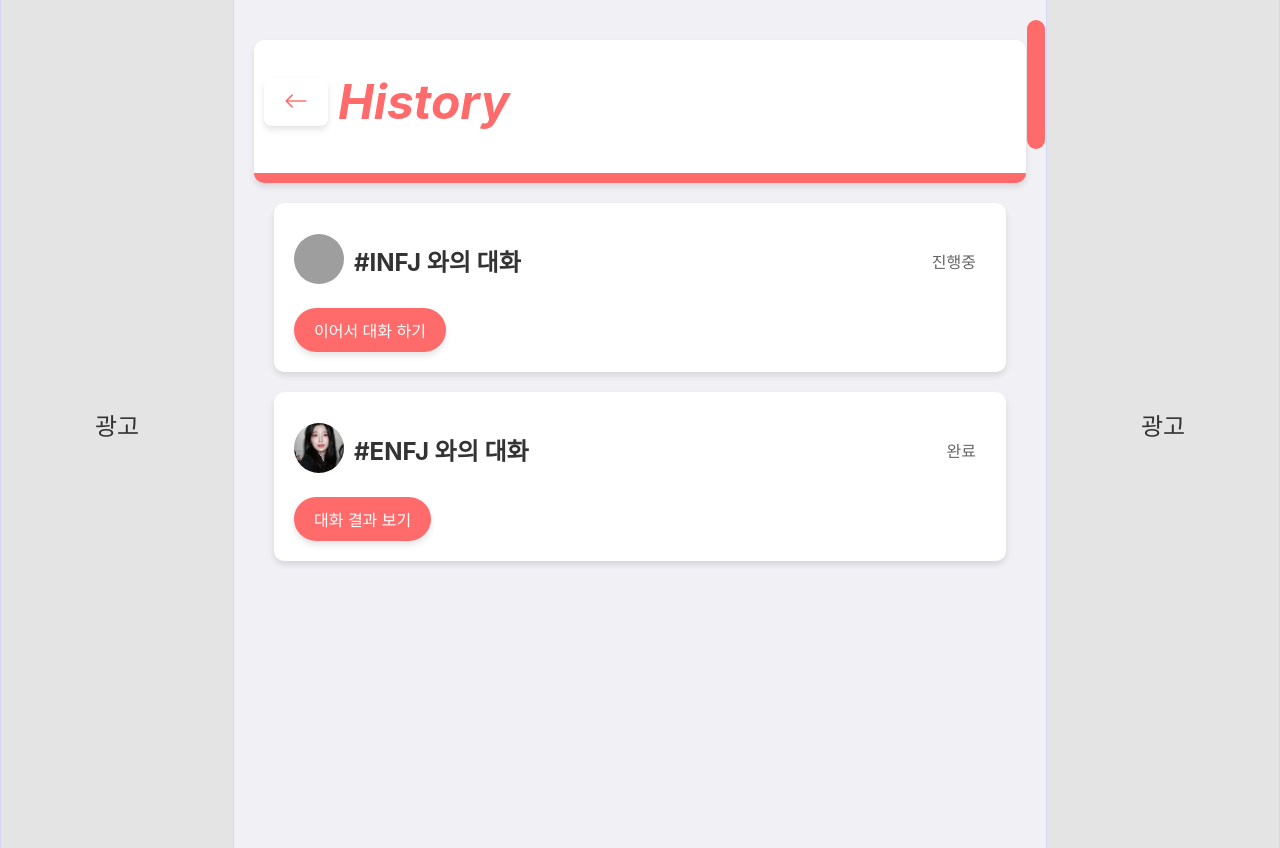
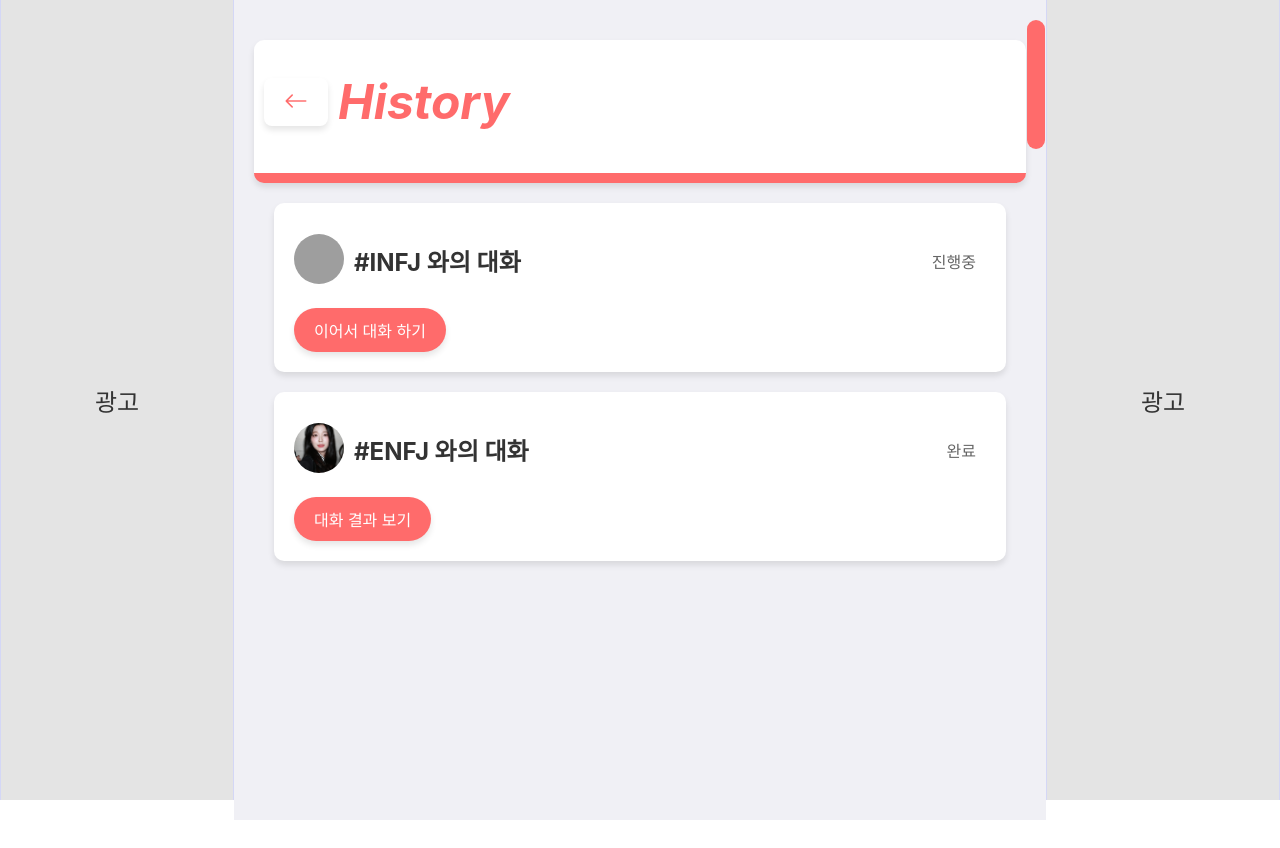
Before and after one commit to Tae4an/MZting, a React (Create React App) app in the folder front/: page /history in a window 1280 px wide. After the commit the page ends 820 px from the top, so only its background shows below. Built offline with nearby package versions, Linux system fonts and the light colour scheme; grey boxes are pictures that could not be loaded.

Commit message:
Style: HistoryPage 스타일 변경
- .Page 의 height 를 100%로 수정

```diff
--- a/front/src/styles/HistoryPage.module.css
+++ b/front/src/styles/HistoryPage.module.css
@@ -2,7 +2,7 @@
 .page {
     display: flex;
     flex-direction: column;
-    height: 96vh;
+    height: 100%;
     width: 100%;
     background-color: #f0f0f5; /* 배경 색상을 밝게 변경 */
     color: #333333; /* 텍스트 색상을 어둡게 변경 */
```
